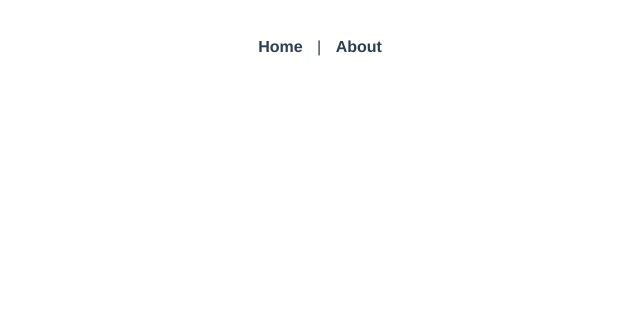
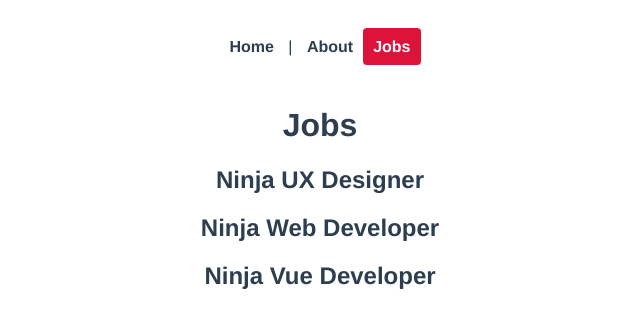
Before and after one commit to JimeBlue/the-vue-router, a Vue app: page /jobs in a window 1280 px wide. Shown: the top 328 px of the page, without its empty margins (320-960 px from the left). Built offline with nearby package versions, Linux system fonts and the light colour scheme.

Commit message:
Finish folder-structure

```diff
--- a/src/App.vue
+++ b/src/App.vue
@@ -3,6 +3,7 @@
     <nav>
       <router-link to="/">Home</router-link> |
       <router-link :to="{ name: 'About' }">About</router-link>
+      <router-link :to="{ name: 'Jobs' }">Jobs</router-link>
     </nav>
     <router-view />
   </div>
--- a/src/router/index.js
+++ b/src/router/index.js
@@ -2,6 +2,7 @@ import Vue from "vue";
 import VueRouter from "vue-router";
 import Home from "../views/Home.vue";
 import About from "../views/About.vue";
+import Jobs from "../views/jobs/Jobs.vue";
 
 Vue.use(VueRouter);
 
@@ -16,6 +17,11 @@ const routes = [
     name: "About",
     component: About,
   },
+  {
+    path: "/jobs",
+    name: "Jobs",
+    component: Jobs,
+  },
 ];
 
 const router = new VueRouter({
--- /dev/null
+++ b/src/views/jobs/Jobs.vue
@@ -0,0 +1,27 @@
+<template>
+  <!-- EXPLANATION: All my pages, i.e all my routes, go in the views folder. If inside a
+  page I have subroute, I can create a sub-folder in views and all the related files
+  there. This is what I did with the Jobs and JobDetails components.-->
+  <div>
+    <h1>Jobs</h1>
+    <div v-for="job in jobs" :key="job.id">
+      <h2>{{ job.title }}</h2>
+    </div>
+  </div>
+</template>
+
+<script>
+export default {
+  data() {
+    return {
+      jobs: [
+        { title: "Ninja UX Designer", id: 1, details: "lorem" },
+        { title: "Ninja Web Developer", id: 2, details: "lorem" },
+        { title: "Ninja Vue Developer", id: 3, details: "lorem" },
+      ],
+    };
+  },
+};
+</script>
+
+<style></style>
```
Also changed, not shown: src/views/jobs/JobDetails.vue (added).
